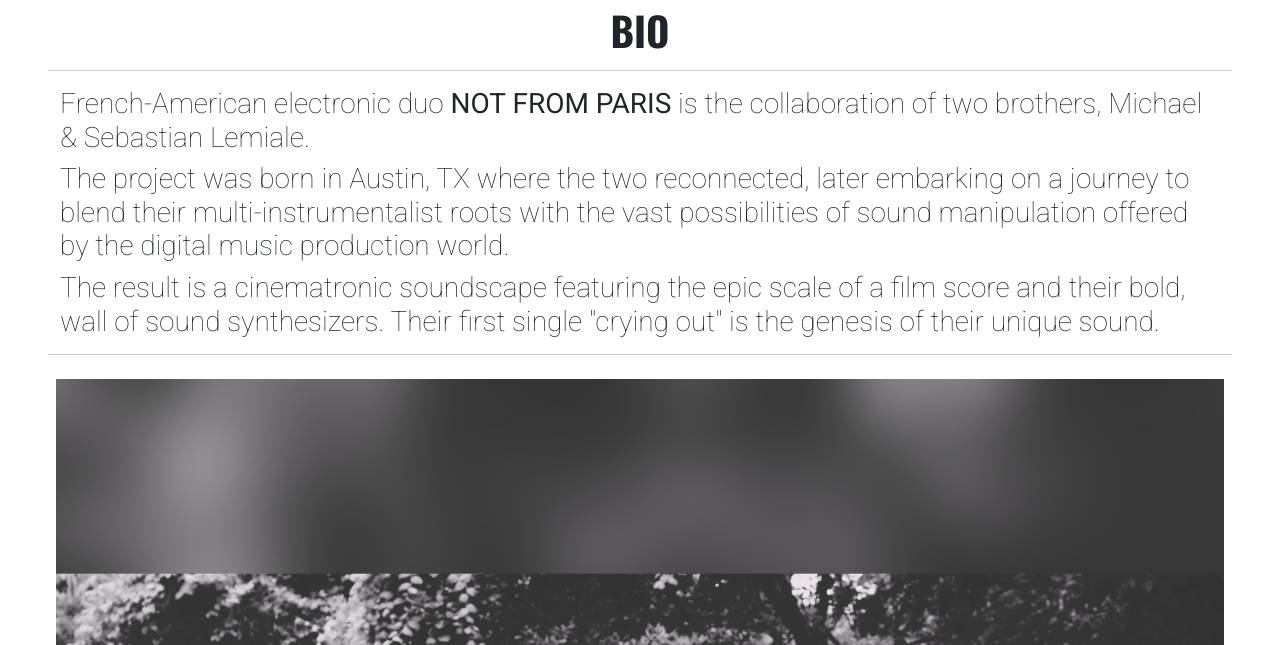
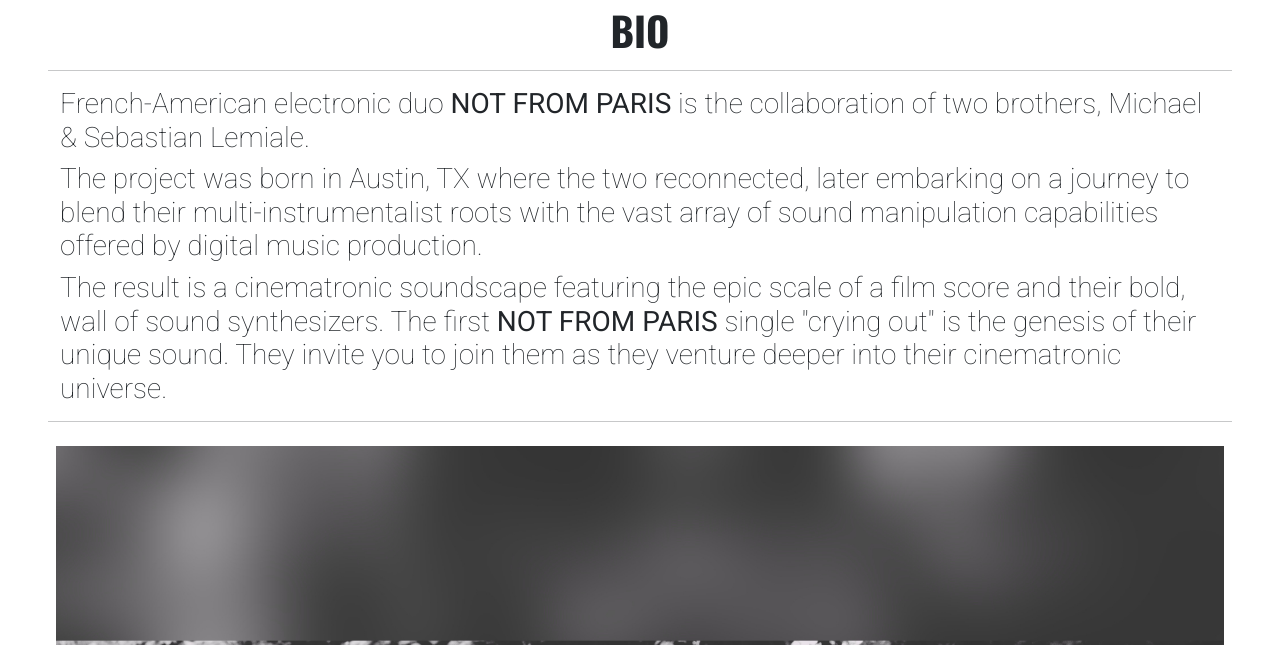
Before and after one commit to michael-lemiale/notfromparis-flask, a Flask app: page /bio in a window 1280 px wide. Shown: the part 170-815 px from the top of the page. Run offline with Flask 3, Linux system fonts and the light colour scheme; some libraries are stand-ins or nearby versions.

Commit message:
bio pt 2

```diff
--- a/templates/bio.html
+++ b/templates/bio.html
@@ -13,13 +13,14 @@
             </h3>
             <h3>
                 The project was born in Austin, TX where the two reconnected, later embarking on a journey
-                to blend their multi-instrumentalist roots with the vast possibilities of sound manipulation
-                offered by the digital music production world.
+                to blend their multi-instrumentalist roots with the vast array of sound manipulation capabilities
+                offered by digital music production.
             </h3>
             <h3>
                 The result is a cinematronic soundscape featuring the epic scale of a film score and their
-                bold, wall of sound synthesizers. Their first single "crying out" is the genesis of their
-                unique sound.
+                bold, wall of sound synthesizers. The first <strong>NOT FROM PARIS</strong> single "crying out"
+                is the genesis of their unique sound. They invite you to join them as they venture deeper
+                into their cinematronic universe.
             </h3>
         </div>
         <hr>
```
